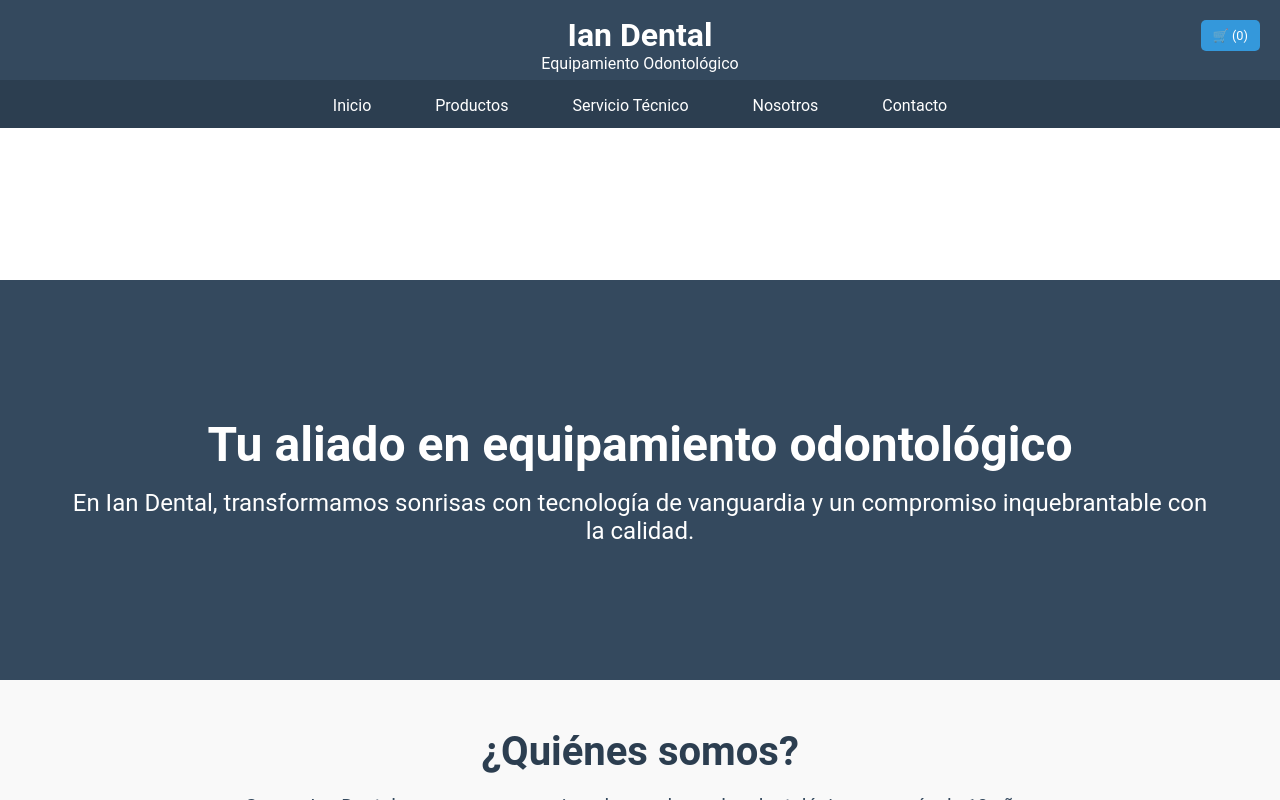
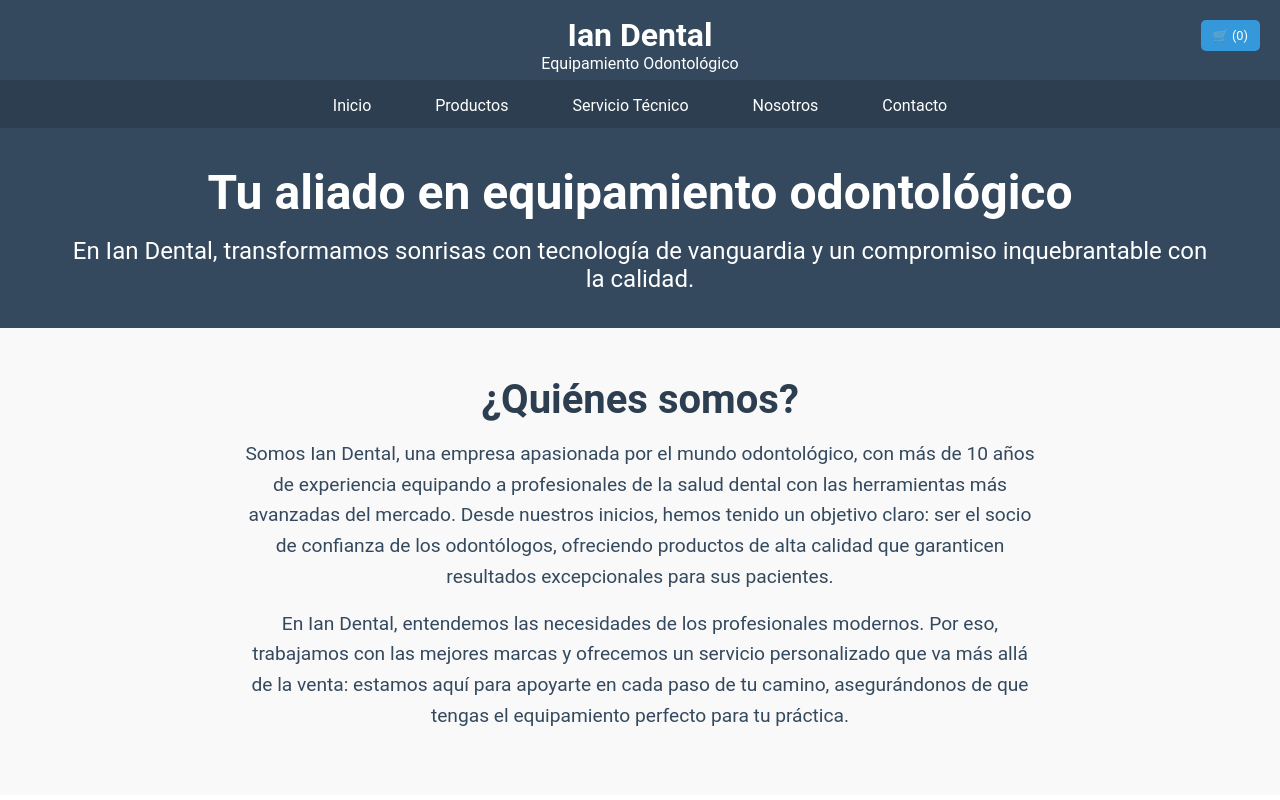
Before and after one commit to AlejandroClaure/ian-dental, a Next.js app: page /nosotros in a window 1280 px wide. Built offline with nearby package versions, Linux system fonts and the light colour scheme.

Commit message:
added nosotros section

```diff
--- a/src/app/nosotros/nosotros.css
+++ b/src/app/nosotros/nosotros.css
@@ -3,7 +3,6 @@
    ========================================================================== */
    .nosotros-hero {
     position: relative;
-    height: 200px;
     background-color: #34495e;
     background-size: cover;
     background-position: center;
@@ -15,7 +14,7 @@
     text-align: center;
     width: 100%;
     overflow-x: hidden;
-    margin-top: 7.5rem; /* Ajustar para el header y nav fijos */
+    margin-top: 0.5rem;
   }
 
   .nosotros-hero h1 {
@@ -133,8 +132,7 @@
      ========================================================================== */
   @media screen and (min-width: 768px) {
     .nosotros-hero {
-      height: 400px;
-      margin-top: 10rem; /* Ajustar para el header y nav fijos en escritorio */
+      height: 200px;
     }
 
     .nosotros-hero h1 {
```
